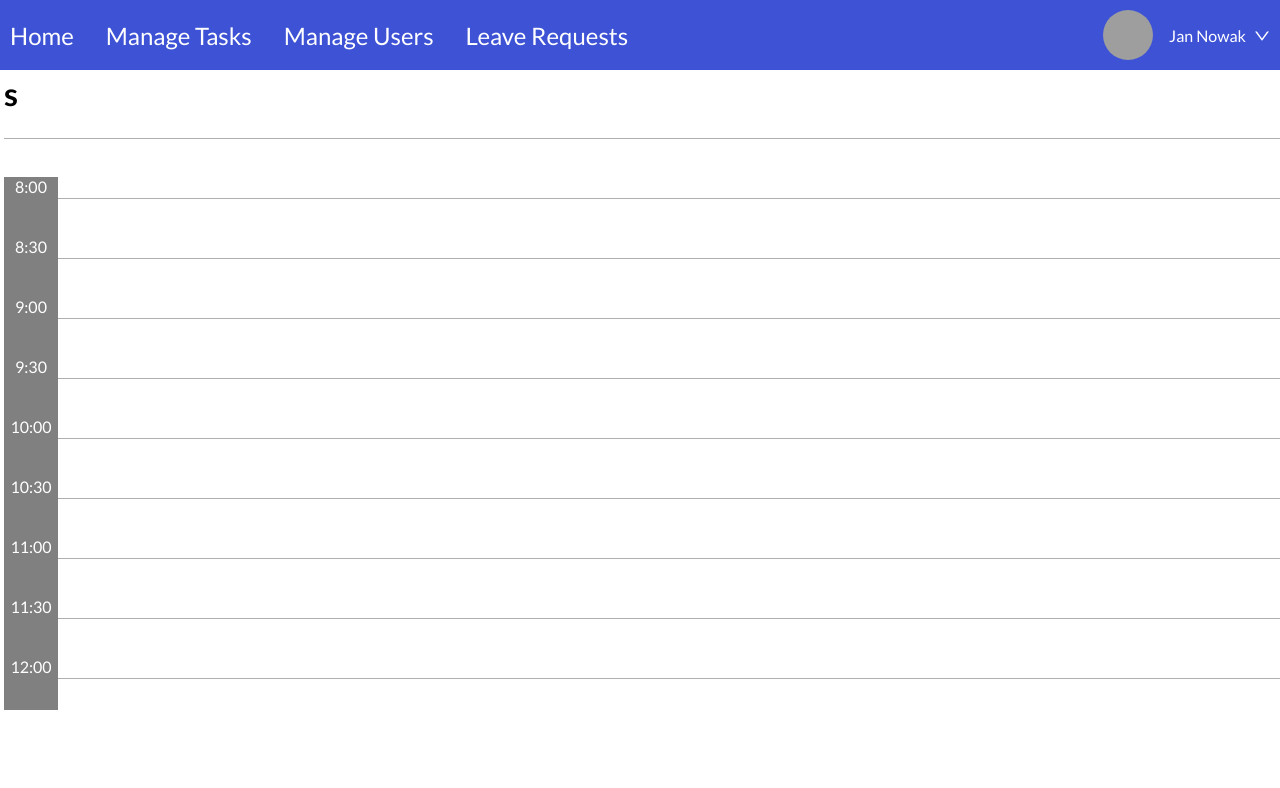
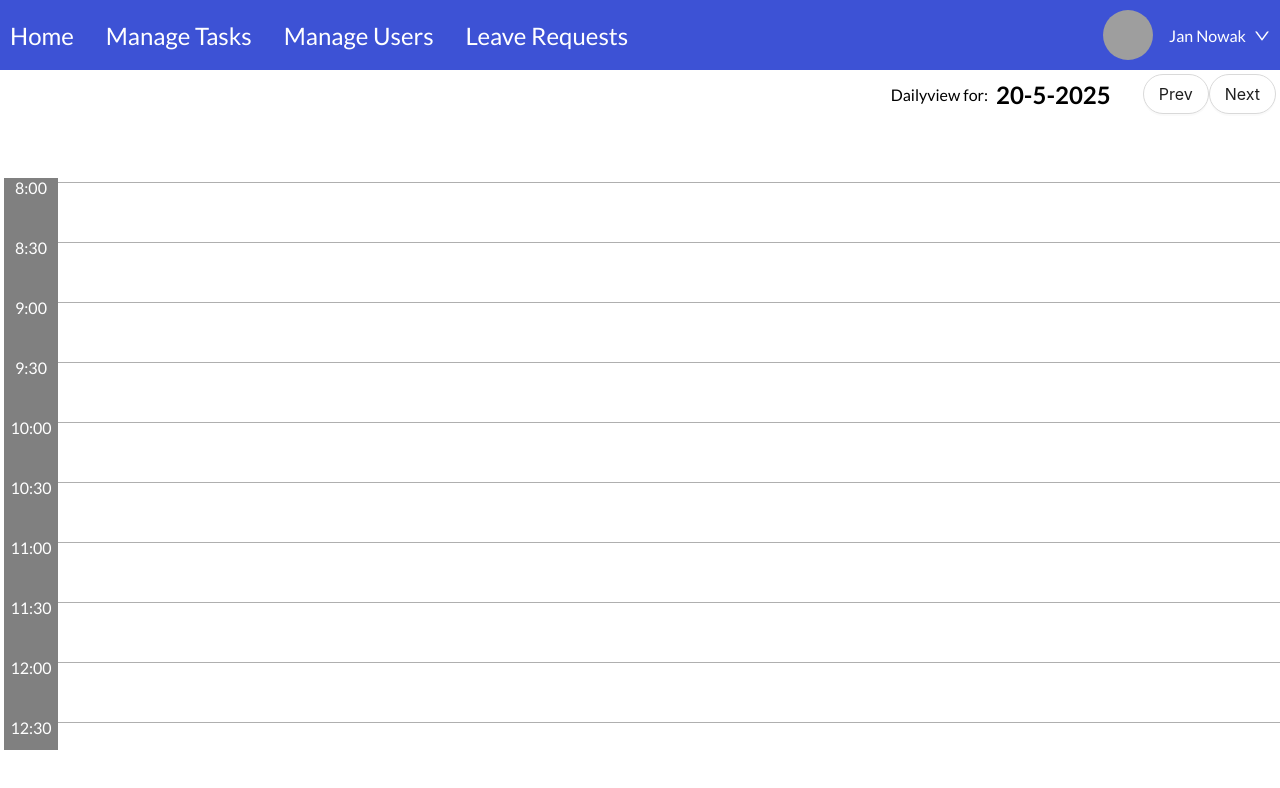
Before and after one commit to vimw/stafframe, a Next.js app: page / in a window 1280 px wide. Shown: the top 788 px of the page. Built offline with nearby package versions, Linux system fonts and the light colour scheme; no server answers; the database is empty; grey boxes are pictures that could not be loaded.

Commit message:
Added navigation to taskview

```diff
--- a/app/components/Taskview.module.css
+++ b/app/components/Taskview.module.css
@@ -4,18 +4,18 @@
     position: relative;
 
     width: 100%;
-    height: 80vh;
+    height: 85vh;
 
     overflow: scroll;
     user-select: none;
 }
 
 .nav{
-
+    position: relative;
 }
 
 .main{
-
+    position: relative;
 }
 
 .bg {
--- a/app/components/Taskview.tsx
+++ b/app/components/Taskview.tsx
@@ -32,13 +32,13 @@ const TaskStyles = createContext({
 const boxNumber = (hourRange.endAt - hourRange.startAt + 1) * hourRange.steps;
 
 
-function Taskview({ children }: { children?: React.ReactNode }){
+function Taskview({ yday, children }: { yday?: number, children?: React.ReactNode }){
     return (
         <div className={styles.taskview} style={{
             padding: taskViewPadding
         }}>
             <div className={styles.nav}>
-                <TaskviewNavigation />
+                <TaskviewNavigation yday={yday} />
             </div>
             <div className={styles.main}>
                 <div className={styles.bg} style={{
--- a/app/components/TaskviewNavigation.module.css
+++ b/app/components/TaskviewNavigation.module.css
@@ -0,0 +1,10 @@
+.navbar{
+    display: flex;
+    justify-content: flex-end;
+    align-items: center;
+
+    & h2{
+        margin-right: 2rem;
+        margin-left: 0.5rem;
+    }
+}
--- a/app/components/TaskviewNavigation.tsx
+++ b/app/components/TaskviewNavigation.tsx
@@ -1,6 +1,21 @@
-function TaskviewNavigation(){
+"use client";
+
+import { getDateFromYDay, getYDay } from "@/lib/time/yday";
+import { Button } from "antd";
+import styles from "./TaskviewNavigation.module.css";
+
+function TaskviewNavigation({ yday }: { yday?: number }){
+    const ydayNow = getYDay();
+    const ydayFr = yday ?? ydayNow;
+    const ydayDate = getDateFromYDay(ydayFr);
+
     return (
-        <h1>s</h1>
+        <div className={styles.navbar}>
+            <p>Dailyview for: </p>
+            <h2>{`${ydayDate.getDate()}-${ydayDate.getMonth()+1}-${ydayDate.getFullYear()}`}</h2>
+            <Button type="default" shape="round" size="large" href={`/dailyview/${ydayFr-1 < 1 ? 365 : ydayFr-1}`}>Prev</Button>
+            <Button type="default" shape="round" size="large" href={`/dailyview/${ydayFr+1 > 365 ? 1 : ydayFr+1}`}>Next</Button>
+        </div>
     );
 }
 
--- a/lib/time/yday.ts
+++ b/lib/time/yday.ts
@@ -9,4 +9,9 @@ function getYDay(date: Date = new Date()): number{
     return yday;
 }
 
-export { getYDay };
+function getDateFromYDay(yday: number): Date{
+    const teraz = new Date();
+    return new Date(teraz.getFullYear(), 0, yday);
+}
+
+export { getYDay, getDateFromYDay };
```
Also changed, not shown: app/dailyview/[yday]/page.tsx (added, +13 -0 lines), app/dailyview/page.tsx (added, +11 -0 lines).
